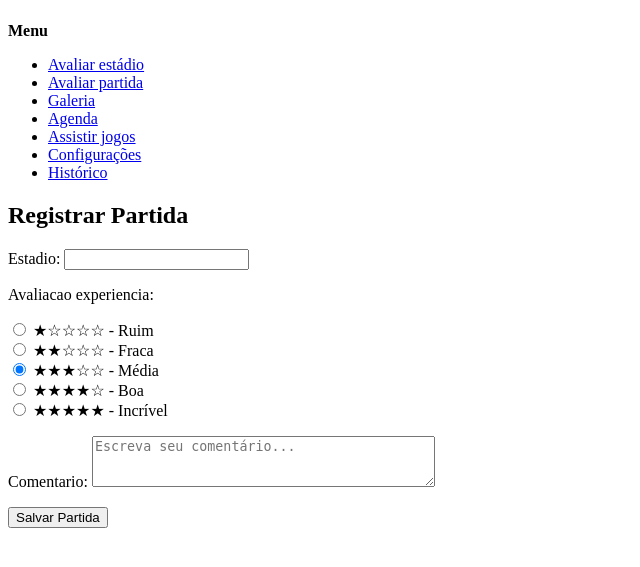
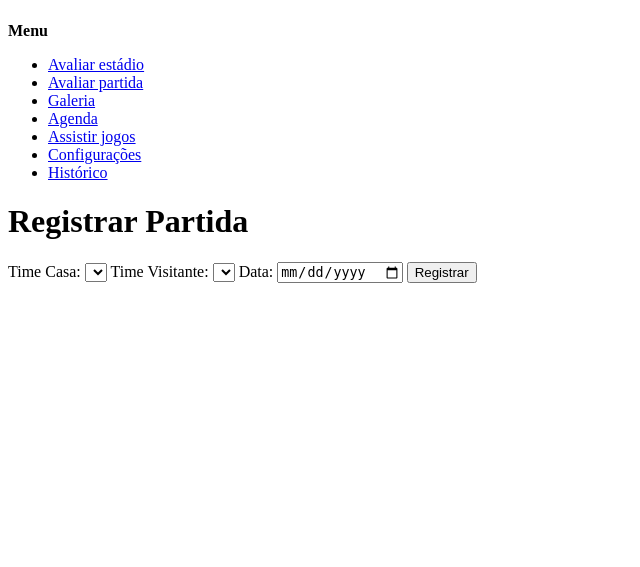
Before and after one commit to Amfgs/projeto-Only-Football-Fans, a Django app: template partidas/templates/partidas/registrar_partida.html in a window 1280 px wide. Shown: the part 58-625 px from the top of the page, without its empty margins (0-640 px from the left). Run offline with Django 5.2, Linux system fonts and the light colour scheme; the template is opened without the code that fills it: values that come from a table or form of the project are taken from there, others are empty.

Commit message:
Linkando registrar_partida.html com botão Agenda de base.html
Mudando a função registrar_partida em views.py

Ajeitando urls em urls.py

```diff
--- a/partidas/templates/partidas/registrar_partida.html
+++ b/partidas/templates/partidas/registrar_partida.html
@@ -1,8 +1,27 @@
-{% extends "base.html" %}
+{% extends 'base.html' %}
+
 {% block content %}
-<h2>Registrar Partida</h2>
-<form method="post">{% csrf_token %}
-    {{ form.as_p }}
-    <button type="submit">Salvar Partida</button>
+<h1>Registrar Partida</h1>
+
+<form method="post">
+    {% csrf_token %}
+    <label>Time Casa:</label>
+    <select name="time_casa">
+        {% for time in times %}
+            <option value="{{ time.id }}">{{ time.nome }}</option>
+        {% endfor %}
+    </select>
+
+    <label>Time Visitante:</label>
+    <select name="time_visitante">
+        {% for time in times %}
+            <option value="{{ time.id }}">{{ time.nome }}</option>
+        {% endfor %}
+    </select>
+
+    <label>Data:</label>
+    <input type="date" name="data">
+
+    <button type="submit">Registrar</button>
 </form>
 {% endblock %}
--- a/partidas/urls.py
+++ b/partidas/urls.py
@@ -4,7 +4,7 @@ from . import views
 app_name = 'partidas'
 
 urlpatterns = [
-    path('', views.lista_partidas, name='lista_partidas'),
+    path('lista/', views.lista_partidas, name='lista_partidas'),
     path('registrar/', views.registrar_partida, name='registrar_partida'),
     path('avaliar/<int:partida_id>/', views.avaliar_partida, name='avaliar_partida'),
 ]
--- a/templates/base.html
+++ b/templates/base.html
@@ -15,7 +15,7 @@
             <li><a href="{% url 'emocao:nova_avaliacao' %}">Avaliar estádio</a></li>
             <li><a href="{% url 'partidas:lista_partidas' %}">Avaliar partida</a></li>
             <li><a href="#">Galeria</a></li>
-            <li><a href="#">Agenda</a></li>
+            <li><a href="{% url 'partidas:registrar_partida' %}">Agenda</a></li>
             <li><a href="#">Assistir jogos</a></li>
             <li><a href="#">Configurações</a></li>
             <li><a href="#">Histórico</a></li>
```
Also changed, not shown: partidas/views.py (+14 -14 lines).
